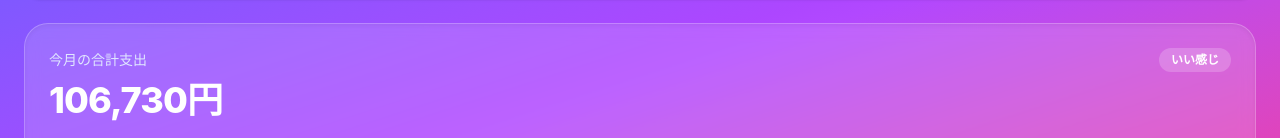
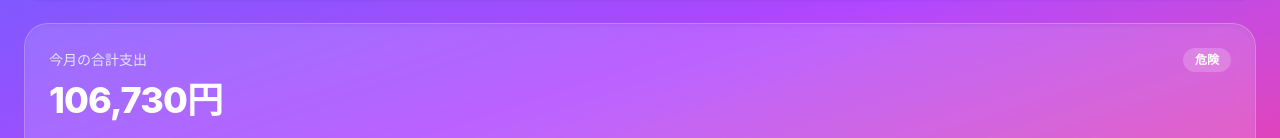
Before and after one commit to yuinter10/kakeibo, a React (Vite) app: page / in a window 1280 px wide. Shown: the part 151-289 px from the top of the page. Built offline with nearby package versions, Linux system fonts and the light colour scheme.

Commit message:
Fix expense status calculation

```diff
--- a/src/App.jsx
+++ b/src/App.jsx
@@ -906,7 +906,7 @@ const currentBaseFixedTotal = useMemo(() => {
   )
 }, [currentMonthlyFixedCosts])
 
-const expenseStatusAmount = totalExpense - currentBaseFixedTotal
+const expenseStatusAmount = totalExpense
 
 const expenseStatusRules =
   data.appSettings?.expenseStatusRules ?? DEFAULT_EXPENSE_STATUS_RULES
```
